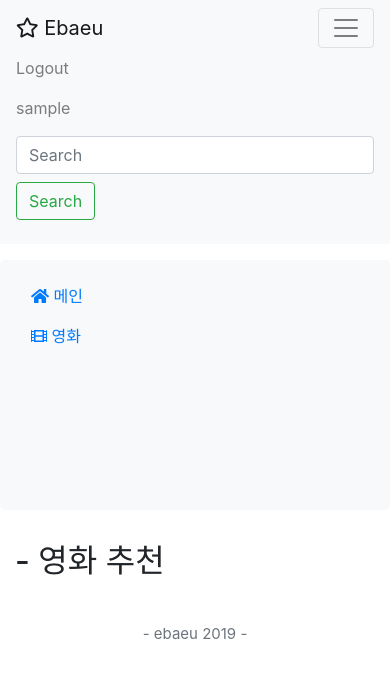
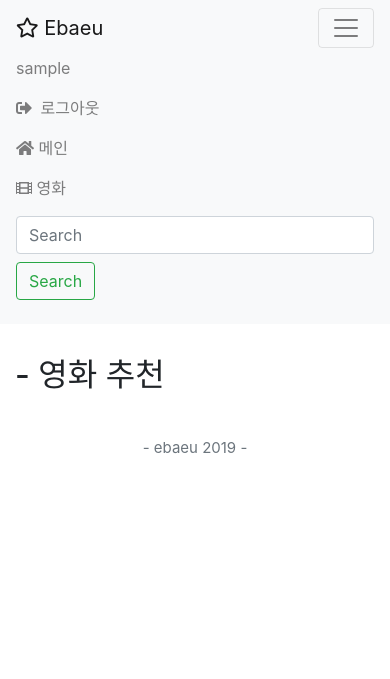
Before and after one commit to doohong91/ebaeu, a Django app: page /recommand in a window 390 px wide, after a click that opens the changed part. Shown: the top 679 px of the page. Run offline with Django 3.2, Linux system fonts and the light colour scheme; the visitor is signed in with stand-in values (Sample User, id 1); data comes from the database, SQL or seed files in the repository; some libraries are stand-ins or nearby versions.

Commit message:
UI 수정

```diff
--- a/actors/templates/actors/recommand.html
+++ b/actors/templates/actors/recommand.html
@@ -1,4 +1,5 @@
 {% extends 'bns.html' %}
+{% load mathfilters %}
 {% load humanize %}
 
 {% block title %}
@@ -34,7 +35,7 @@
         <p class="card-text">
           <div class="stars-container" style="word-wrap:normal;font-size: 30px; width: 5em; height: 45px;">
             <span class="stars-before">★★★★★</span>
-            <span class="stars-after" style="width:50%">★★★★★</span>
+            <span class="stars-after" style="width:{{ actor.get_point|mul:10 }}%">★★★★★</span>
           </div>
           <span class="ml-3" style="position: absolute;font-size:20px;margin-top:0.6rem">{{ actor.get_point|floatformat }}점</span>
         </p>
--- a/static/css/card.css
+++ b/static/css/card.css
@@ -48,3 +48,19 @@
   content: '★★★★★';
   color: gold;
 }
+
+#hide {
+  display: none;
+}
+
+@media(max-width:767px){
+  #sidebar{
+    display: none;
+  }
+  #hide{
+    display: block;
+  }
+  #hidename{
+    display: inline;
+  }
+}
--- a/templates/bns.html
+++ b/templates/bns.html
@@ -2,7 +2,7 @@
 
 {% block body %}
   <div class="row">
-    <nav class="col-md-2 bg-light sidebar mt-3 rounded-lg" style="height:250px;">
+    <nav class="col-md-2 bg-light sidebar mt-3 rounded-lg" style="height:250px;" id="sidebar">
       {% include 'sidebar.html' %}
     </nav>
     <section class="col-md-10 mt-3">
--- a/templates/nav.html
+++ b/templates/nav.html
@@ -8,19 +8,27 @@
     <ul class="navbar-nav ml-auto">
       {% if user.is_authenticated %}
         <li class="nav-item">
-          <a class="nav-link" href="{% url 'accounts:logout' %}">Logout</a>
+          <a class="nav-link" href="{% url 'profile' user.username %}">{{ user.username }}</a>
         </li>
         <li class="nav-item">
-          <a class="nav-link" href="{% url 'profile' user.username %}">{{ user.username }}</a>
+          <a class="nav-link" href="{% url 'accounts:logout' %}"><i class="fas fa-sign-out-alt"></i> <span id="hidename" class="ml-1">로그아웃</span></a>
         </li>
       {% else %}
         <li class="nav-item">
-          <a class="nav-link" href="{% url 'accounts:login' %}">Login</a>
+          <a class="nav-link" href="{% url 'accounts:login' %}"><i class="fas fa-sign-in-alt"></i> <span id="hidename" class="ml-1">로그인</span></a>
         </li>
         <li class="nav-item">
-          <a class="nav-link" href="{% url 'accounts:signup' %}">SignUp</a>
+          <a class="nav-link" href="{% url 'accounts:signup' %}"><i class="fas fa-user-plus"></i> <span id="hidename"> 회원가입</span></a>
         </li>
       {% endif %}
+      <div id="hide">
+        <li class="nav-item">
+          <a class="nav-link" href="{% url 'actors:main' %}"><i class="fas fa-home"></i> 메인</a>
+        </li>
+        <li class="nav-item">
+          <a class="nav-link" href="{% url 'actors:recommand' %}"><i class="fas fa-film"></i> 영화</a>
+        </li>
+      </div>
     </ul>
     <form class="form-inline my-2 my-lg-0">
       <input class="form-control mr-sm-2" type="search" placeholder="Search" aria-label="Search">
```
Also changed, not shown: accounts/templates/accounts/profile.html (+12 -9 lines).
